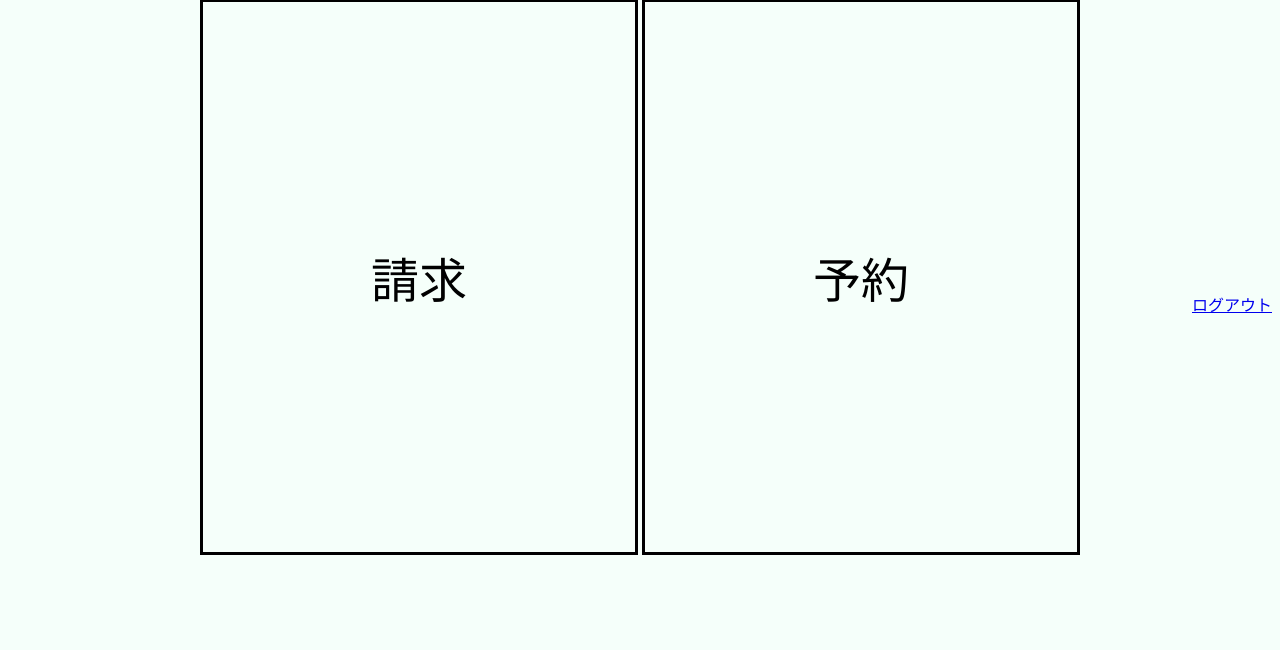
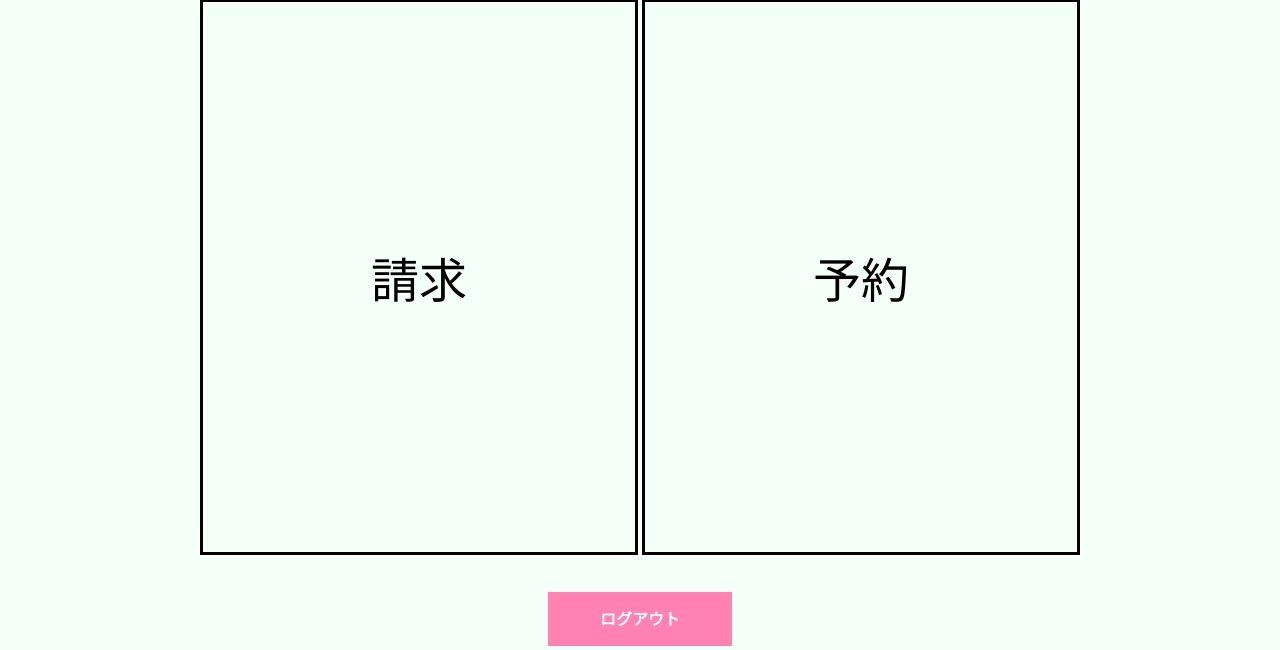
Before and after one commit to t17cs033/-, a Django app: page /Reservation/select in a window 1280 px wide. Shown: the part 248-898 px from the top of the page. Before the commit the page ends 803 px from the top, so only its background shows below. Run offline with Django 3.2, Linux system fonts and the light colour scheme.

Commit message:
取り敢えず、他の人からプルリクきたらやろう。

```diff
--- a/Reservation/templates/Reservation/mr_show.html
+++ b/Reservation/templates/Reservation/mr_show.html
@@ -52,7 +52,6 @@
 
 		<div class ="float" >
 			<a href="{% url 'guide' pk year month day %}" class="simple_square_btn5">料金案内</a>
-			<a href="{% url 'reserve_calender' pk%}" class="simple_square_btn5">付属設備</a>
 		</div>
 
 	</div>
--- a/Reservation/templates/Reservation/select.html
+++ b/Reservation/templates/Reservation/select.html
@@ -4,7 +4,7 @@
 	<h2 align="center">ようこそ {{member.cmpName}}さん</h2>
 </div>
 
-<div class="parent" style="position: relative; top: 10px;"">
+<div class="parent" style="position: relative; top: 10px;">
 	<div class="inline-block_test">
 		<a href="{% url 'billing' %}/{{member.cmpId}}" class="button"> <font
 			size="6">請求</font>
@@ -18,8 +18,8 @@
 	</div>
 </div>
 
-<div align="right">
-	<a href="{% url 'login' %}"> ログアウト </a>
+<div align="center" style="position: relative; top: 300px;">
+	<a href="{% url 'login' %}" class="btn-open"> ログアウト </a>
 </div>
 
 {% endblock%}
--- a/Reservation/urls.py
+++ b/Reservation/urls.py
@@ -28,7 +28,7 @@ urlpatterns = [
     path('reserve_list/<int:pk>/delete/', ReserveDelete.as_view(), name = 'delete'),
     path('fcl_add/',views.fcl, name = 'fcl'),
 
-    path('billing/', BillingView.as_view(), name = 'billing'),
+    path('billing', BillingView.as_view(), name = 'billing'),
     path('billing/<int:pk>/', BillingView.as_view(),name = "bill"),
     path('PriceGuide/<int:pk>/<int:year>-<int:month>-<int:day>/',GuideView.as_view(),name='guide'),
 
--- a/static/reservation.css
+++ b/static/reservation.css
@@ -332,6 +332,10 @@ table.cal th{
   overflow:  hidden;
 }
 
+.float4{
+  position:relative
+}
+
 .float5 {
   float:  left;
   margin-right:50px;
@@ -652,7 +656,7 @@ table02 th,td {
     margin-left:2em;
     font-weight: bold;
     color: #6091d3;/*文字色*/
-    background: #FFF;
+    background: #E0FFFF;
     border: solid 3px #6091d3;/*線*/
     border-radius: 10px;/*角の丸み*/
 }
@@ -852,6 +856,48 @@ body {background-color: #F5FFFA;}
   border-radius: 30px;
 }
 
+/*ログアウトボタン*/
+.btn-open {
+  display: inline-block;
+  width: 180px;
+  height:50px;
+  text-align: center;
+  background-color: #FF82B2;
+  font-size: 16px;
+  line-height: 52px;
+  color: #FFF;
+  text-decoration: none;
+  font-weight: bold;
+  border: 2px solid #FF82B2;
+  position: relative;
+  overflow: hidden;
+  z-index: 1;
+}
+.btn-open:after{
+  width: 100%;
+  height: 0;
+  content:"";
+  position: absolute;
+  top: 50%;
+  left: 50%;
+  background : #FFF;
+  opacity: 0;
+  transform: translateX(-50%) translateY(-50%) rotate(45deg);
+  transition: .2s;
+  z-index: -1;
+}
+.btn-open:hover{
+  color: #FF82B2;
+}
+.btn-open:hover:after{
+  height: 240%;
+  opacity: 1;
+}
+.btn-open:active:after{
+  height: 340%;
+  opacity: 1;
+}
+
 /*左右に広がって背景色変更*/
 /*戻るボタン*/
 .btn-animation-02 {
```
